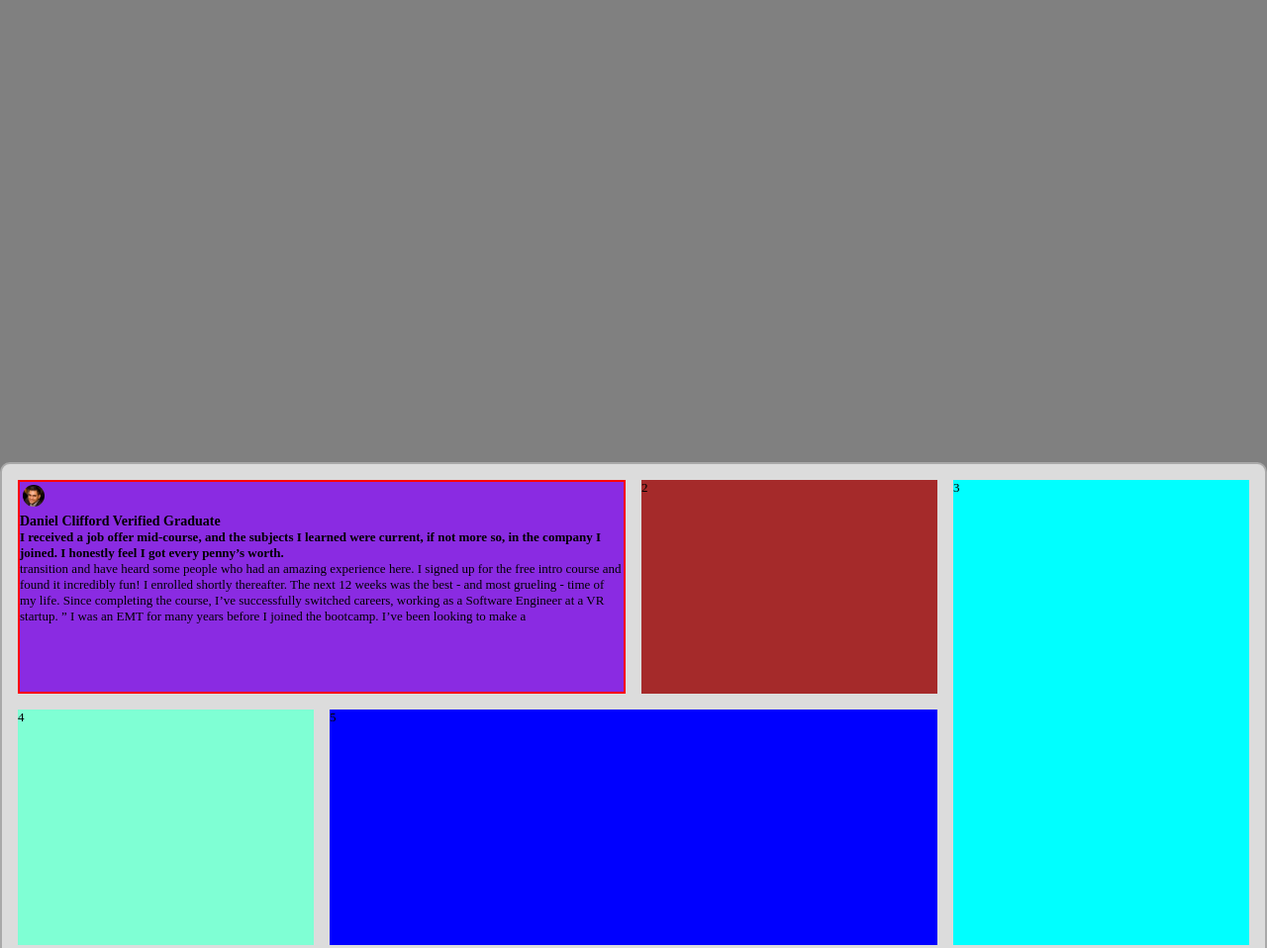
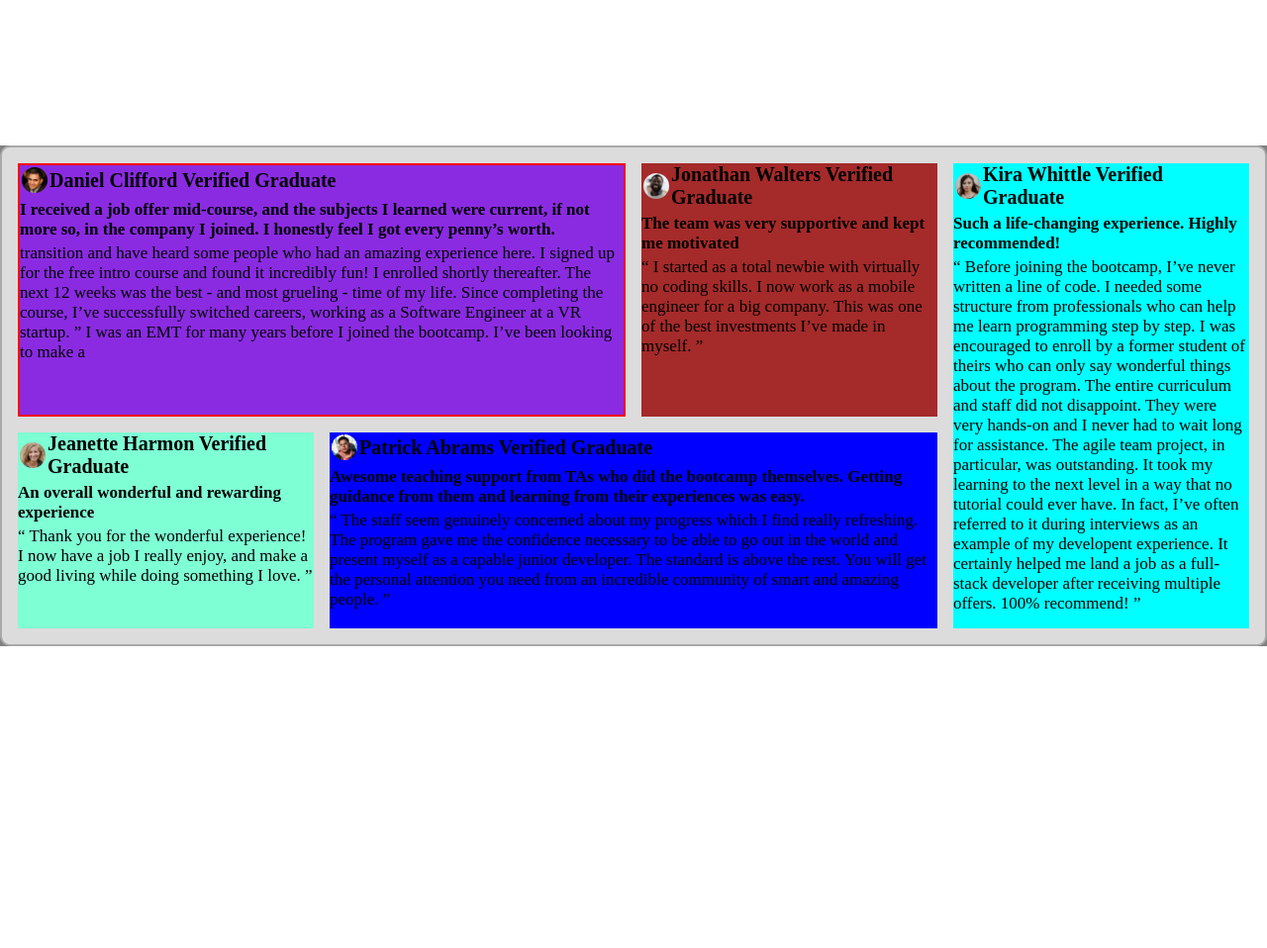
Before and after one commit to Markusmus/Css-advanced, a plain HTML site: page testimonials-grid-section-main/index.html in a window 1280 px wide. Shown: the top 958 px of the page at 99% size. After the commit the page ends 800 px from the top, so only its background shows below. Drawn offline with Linux system fonts and the light colour scheme.

Commit message:
ferdig med oppgaven

```diff
--- a/testimonials-grid-section-main/index.html
+++ b/testimonials-grid-section-main/index.html
@@ -30,8 +30,14 @@
     <section class="section-center">
       <div class="seciton-grid grid-1">
         <div class="grid-item-1">
-          <img src="images/image-daniel.jpg" alt="bilde av Daniel" />
-          <h1>Daniel Clifford Verified Graduate</h1>
+          <header class="header">
+            <img
+              class="image"
+              src="images/image-daniel.jpg"
+              alt="bilde av Daniel"
+            />
+            <h1>Daniel Clifford Verified Graduate</h1>
+          </header>
 
           <h2>
             I received a job offer mid-course, and the subjects I learned were
@@ -50,68 +56,79 @@
         </div>
 
         <div class="grid-item-2">
-          2
-
-          <h1>
-            <!-- Jonathan Walters
-              Verified Graduate -->
-          </h1>
-
-          <h2>
-            <!-- The team was very supportive and kept me motivated -->
-          </h2>
+          <header class="header">
+            <img src="images/image-jonathan.jpg" alt="" />
+            <h1>Jonathan Walters Verified Graduate</h1>
+          </header>
+          <h2>The team was very supportive and kept me motivated</h2>
           <p>
-            <!-- “ I started as a total newbie with virtually no coding skills. I now work as a mobile engineer
-              for a big company. This was one of the best investments I’ve made in myself. ” -->
+            “ I started as a total newbie with virtually no coding skills. I now
+            work as a mobile engineer for a big company. This was one of the
+            best investments I’ve made in myself. ”
           </p>
         </div>
 
         <div class="grid-item-3">
-          3
-          <!-- Jeanette Harmon
-            Verified Graduate
+          <header class="header">
+            <img src="images/image-kira.jpg" alt="">
+            <h1>
 
-            An overall wonderful and rewarding experience -->
+              Kira Whittle
+              Verified Graduate
+            </h1>
+          </header>
 
-          <p>
-            <!-- “ Thank you for the wonderful experience! I now have a job I really enjoy, and make a good living
-            while doing something I love. ” -->
-          </p>
-        </div>
-
-        <div class="grid-item-4">
-          4
-          <!-- Patrick Abrams
-            Verified Graduate -->
-          <!--
-            Awesome teaching support from TAs who did the bootcamp themselves. Getting guidance from them and
-            learning from their experiences was easy. -->
-          <p>
-            <!-- “ The staff seem genuinely concerned about my progress which I find really refreshing. The program
-            gave me the confidence necessary to be able to go out in the world and present myself as a capable
-            junior developer. The standard is above the rest. You will get the personal attention you need from
-            an incredible community of smart and amazing people. ” -->
-          </p>
-        </div>
-
-        <div class="grid-item-5">
-          5
-          <!-- Kira Whittle
-            Verified Graduate -->
           <h2>
-            <!-- Such a life-changing experience. Highly recommended! -->
+            Such a life-changing experience. Highly recommended!
           </h2>
 
           <p>
-            <!-- “ Before joining the bootcamp, I’ve never written a line of code. I needed some structure from
+            “ Before joining the bootcamp, I’ve never written a line of code. I needed some structure from
             professionals who can help me learn programming step by step. I was encouraged to enroll by a former
             student of theirs who can only say wonderful things about the program. The entire curriculum and staff
             did not disappoint. They were very hands-on and I never had to wait long for assistance. The agile team
             project, in particular, was outstanding. It took my learning to the next level in a way that no tutorial
             could ever have. In fact, I’ve often referred to it during interviews as an example of my developent
             experience. It certainly helped me land a job as a full-stack developer after receiving multiple offers.
-            100% recommend! ”  -->
+            100% recommend! ”
           </p>
+          </p>
+        </div>
+
+        <div class="grid-item-4">
+
+          <header class="header">
+            <img src="images/image-jeanette.jpg" alt="">
+            <h1>Jeanette Harmon Verified Graduate</h1>
+          </header>
+
+          <h2>An overall wonderful and rewarding experience</h2>
+
+          <p>
+            “ Thank you for the wonderful experience! I now have a job I really enjoy, and make a good living
+            while doing something I love. ”
+          </p>
+        </div>
+
+        <div class="grid-item-5">
+          <header class="header" >
+           <img src="images/image-patrick.jpg" alt="">
+            <h1>
+              Patrick Abrams
+              Verified Graduate
+            </h1>
+          </header>
+              <h2>
+                Awesome teaching support from TAs who did the bootcamp themselves. Getting guidance from them and
+                learning from their experiences was easy.
+              </h2>
+          <p>
+            “ The staff seem genuinely concerned about my progress which I find really refreshing. The program
+            gave me the confidence necessary to be able to go out in the world and present myself as a capable
+            junior developer. The standard is above the rest. You will get the personal attention you need from
+            an incredible community of smart and amazing people. ”
+          </p>
+
         </div>
       </div>
     </section>
--- a/testimonials-grid-section-main/style.css
+++ b/testimonials-grid-section-main/style.css
@@ -16,29 +16,35 @@ body {
 }
 
 img {
-  width: 28px;
-  padding: 3px;
+  width: 30px;
+  padding: 2px;
   border-radius: 15px;
+  object-fit: cover;
 }
 
 h1 {
-  font-size: 14px;
-  margin-top: 15p;
+  font-size: 20px;
 }
 
 h2 {
-  font-size: 13px;
+  font-size: 17px;
+  margin-top: 5px;
 }
 
 p {
-  font-size:
-    12,
-    4 px;
+  font-size: 17px;
+  margin-top: 4px;
+  object-fit: contain;
+}
+
+.header {
+  display: flex;
+  align-items: center;
+  gap:;
 }
 
 .section-center {
   width: 1440px;
-  height: 1440px;
   display: flex;
   justify-content: center;
   align-items: center;
@@ -57,7 +63,7 @@ p {
 
 .grid-1 {
   display: grid;
-  grid-template-rows: repeat(3, 100px);
+  grid-template-rows: repeat(3, 120px);
   grid-template-columns: repeat(4, 1fr);
   gap: 1rem;
 }
```
